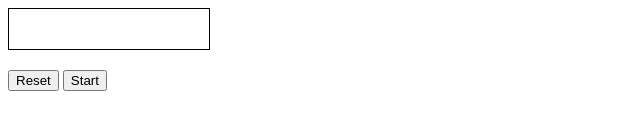
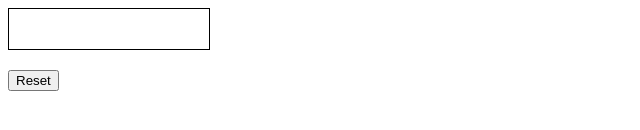
Before and after one commit to JohannCirio/JohannCirio.github.io, a plain HTML site: page index.html in a window 1280 px wide. Shown: the part 232-362 px from the top of the page, without its empty margins (0-640 px from the left). Drawn offline with Linux system fonts and the light colour scheme.

Commit message:
Removes start button

```diff
--- a/index.html
+++ b/index.html
@@ -26,7 +26,6 @@
     </table>
     <div id="info-display"></div>
     <button id="reset-button" type="button">Reset</button>
-    <button type="button">Start</button>
 
     <script src="js/app.js"></script>
 </body>
```
